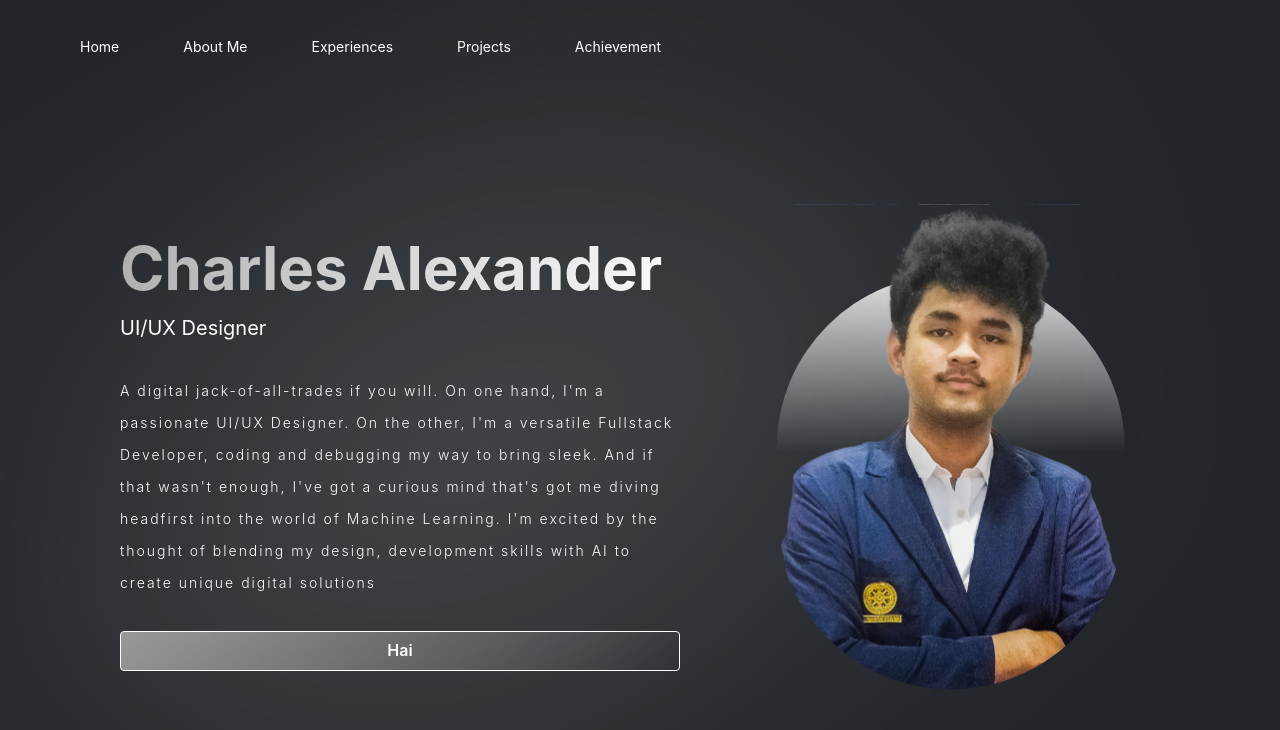
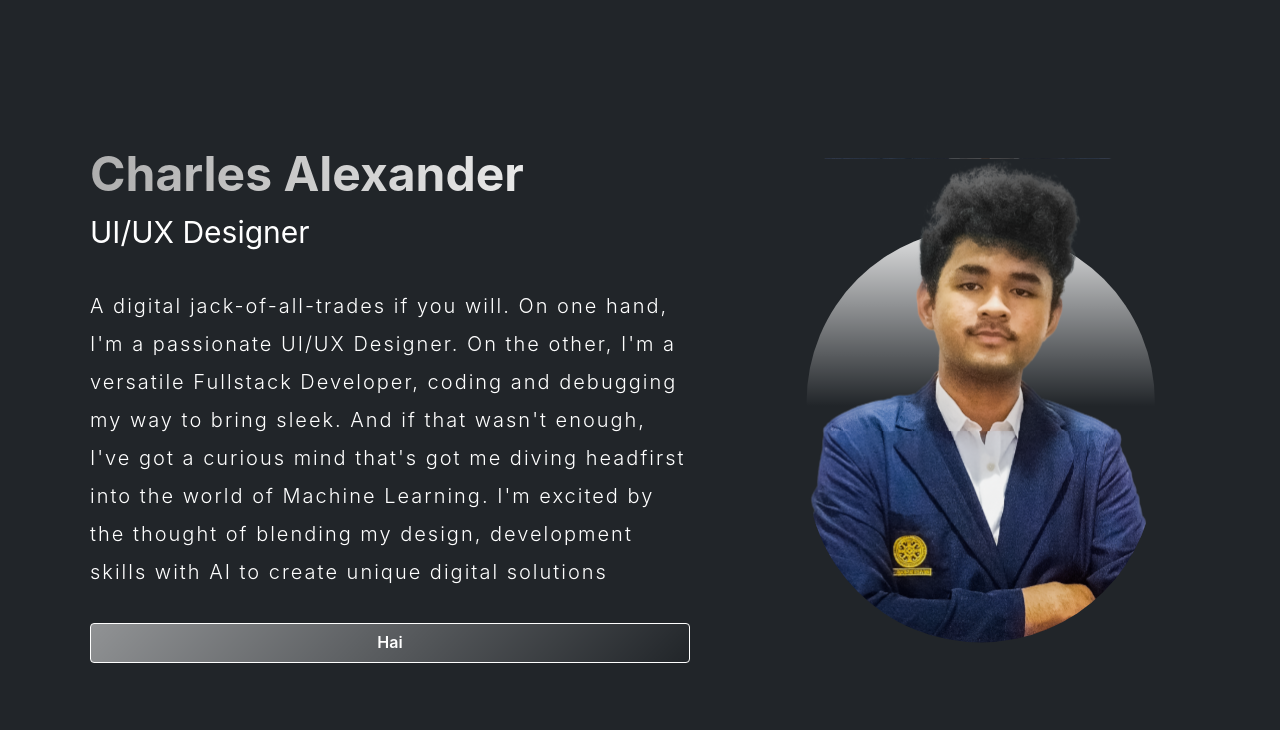
Before and after one commit to alxdrr/portfolio, a React (Vite) app: page / in a window 1280 px wide. Shown: the top 730 px of the page. Built offline with nearby package versions, Linux system fonts and the light colour scheme.

Commit message:
responsive hero copy

```diff
--- a/src/App.jsx
+++ b/src/App.jsx
@@ -6,7 +6,7 @@ function App() {
   return (
     <Flex backgroundColor="#212529" w="100vw" h="100vh">
       <Flex w="100vw" maxW="1440px" m="auto" flexDir="column" justify="start" align="center" h="100vh" mt={0}>
-        <Navbar />
+        {/* <Navbar /> */}
         <Hero />
       </Flex>
     </Flex>
--- a/src/components/hero.jsx
+++ b/src/components/hero.jsx
@@ -3,25 +3,26 @@ import heroImage from "../assets/Image.svg";
 import Light from "./light";
 function Navbar() {
   return (
-    <Flex height="100%" w="100%" maxW="1440" gap={16} align="center" justify="start" px={20} py={5}>
-      <Light></Light>
+    <Flex height="100%" w="100%" maxW="1440" gap={16} align="center" justify="start" px={{ base: 6, md: 6, lg: 10 }} py={5}>
+      {/* <Light></Light> */}
       <Flex align="center" justify="space-around" flexDir="row">
-        <Flex flexDir="column" maxW="50%" gap={8}>
+        <Flex flexDir="column" maxW={{ base: "100%", md: "50%" }} gap={8}>
           <Flex flexDir="column">
-            <Text color="white" bgGradient="linear(to-l, #FFFFFF, #AEAEAE)" bgClip="text" fontSize="6xl" fontWeight="bold">
+            <Text color="white" bgGradient="linear(to-l, #FFFFFF, #AEAEAE)" bgClip="text" fontSize={{ base: "3xl", md: "4xl", lg: "5xl" }} fontWeight="bold">
               Charles Alexander
             </Text>
-            <Text color="white" fontSize="xl">
+            <Text color="white" fontSize={{ base: "xl", md: "2xl", lg: "3xl" }}>
               UI/UX Designer
             </Text>
           </Flex>
-          <Text textStyle="p" color="white" fontSize="sm">
+          <Text textStyle="p" color="white">
             A digital jack-of-all-trades if you will. On one hand, I&apos;m a passionate UI/UX Designer. On the other, I&apos;m a versatile Fullstack Developer, coding and debugging my way to bring sleek. And if that wasn&apos;t enough,
             I&apos;ve got a curious mind that&apos;s got me diving headfirst into the world of Machine Learning. I&apos;m excited by the thought of blending my design, development skills with AI to create unique digital solutions
           </Text>
           <Button>Hai</Button>
         </Flex>
-        <Box width={[0, 0, 240, 320, 400, null]}>
+
+        <Box width={{ md: 240, lg: 320, xl: 400 }} display={{ base: "none", md: "inline" }}>
           <Image h="100%" objectFit="fit" src={heroImage} alt="Profile Picture" />
         </Box>
       </Flex>
--- a/src/main.jsx
+++ b/src/main.jsx
@@ -55,6 +55,12 @@ const theme = extendTheme({
     },
   },
   textStyles: {
+    //   base: "0em", // 0px
+    //   sm: "30em", // ~480px. em is a relative unit and is dependant on the font size.
+    //   md: "48em", // ~768px
+    //   lg: "62em", // ~992px
+    //   xl: "80em", // ~1280px
+    //   "2xl": "96em", // ~1536px
     h1: {
       // you can also use responsive styles
       fontSize: ["48px", "72px"],
@@ -63,9 +69,9 @@ const theme = extendTheme({
       letterSpacing: "-2%",
     },
     p: {
-      fontSize: ["36px", "48px"],
+      fontSize: { base: "12px", md: "16px", lg: "20px" },
       fontWeight: "light",
-      lineHeight: "32px",
+      lineHeight: { base: "24px", md: "28px", lg: "38px" },
       letterSpacing: "2px",
     },
   },
```
